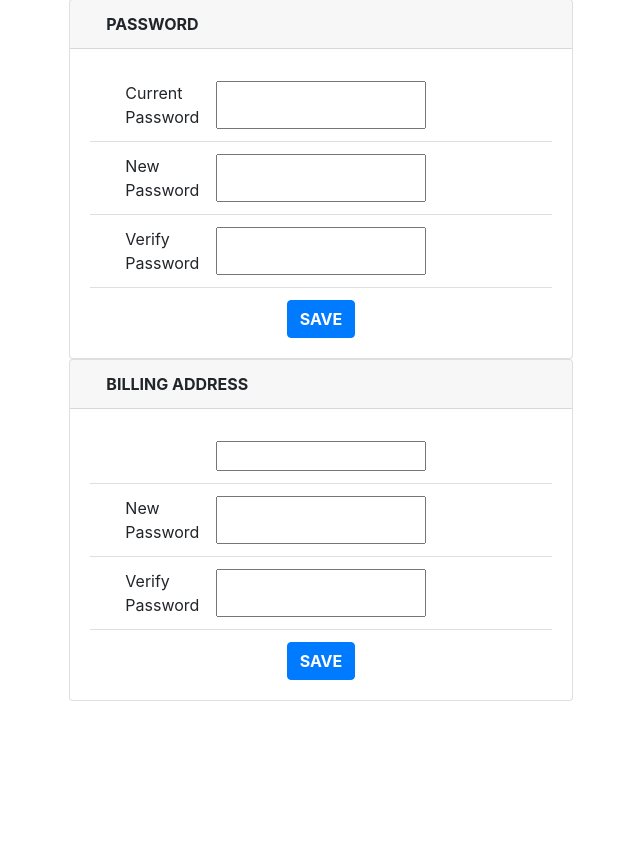
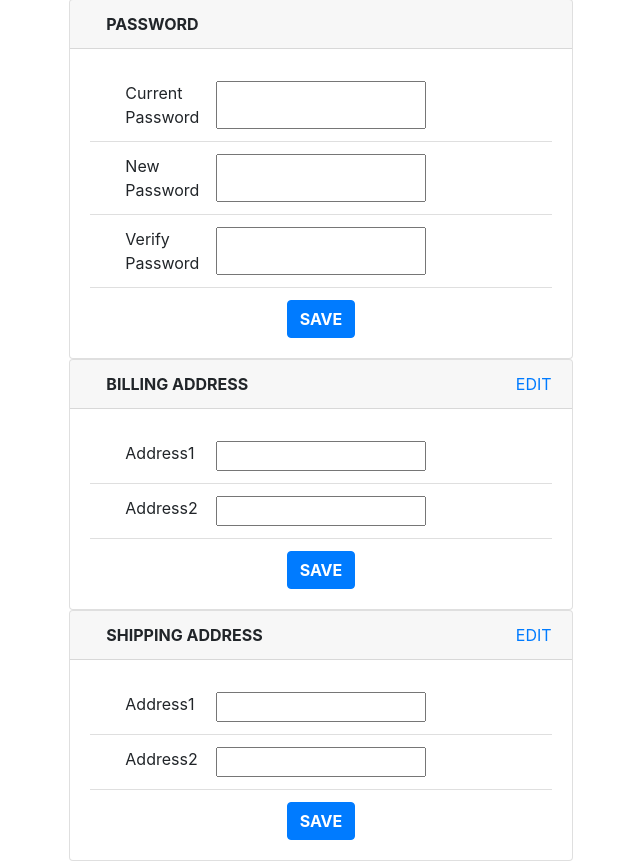
Before and after one commit to denricklaborada/SECPROG-MP, a Django app: page /uacct/ in a window 1280 px wide. Shown: the part 597-1458 px from the top of the page, without its empty margins (319-959 px from the left). Before the commit the page ends 1298 px from the top, so only its background shows below. Run offline with Django 3.2, Linux system fonts and the light colour scheme; some libraries are stand-ins or nearby versions.

Commit message:
uaccount :)

```diff
--- a/aionwristwatches/ecommerce/static/css/uacct.css
+++ b/aionwristwatches/ecommerce/static/css/uacct.css
@@ -2,3 +2,7 @@
 {
     display:none;
 }
+#up
+{
+    display: none;
+}
--- a/aionwristwatches/ecommerce/templates/ecommerce/uacct.html
+++ b/aionwristwatches/ecommerce/templates/ecommerce/uacct.html
@@ -2,6 +2,11 @@
 {%load static%}
 {% block extrahead %}
 <link rel="stylesheet" type="text/css" href="{% static 'css/uacct.css' %}">
+{% endblock %}
+{% block extrascript%}
+<script>
+    $("#up").disabled = true;
+</script>
 {% endblock %}
 {% block body %}
 <div class="main-container mt-5">
@@ -80,22 +85,35 @@
     </div>
     <div class="container col-5 " >
         <div class="card">
-            <div class="card-header"><strong class="p-3">BILLING ADDRESS</strong></div>
+            <div class="card-header"><strong class="p-3">BILLING ADDRESS</strong><a href="#" class="pull-right" style="text-decoration: none;">EDIT</a></div>
             <div class = "card-body">
                 <ul class="list-group list-group-flush">
                     <li  class="list-group-item d-inline-flex ">
-                        <div class="col-3"></div>
-                        <input class="col-6" type="password" value="{{user.password}}"/>
+                        <div class="col-3">Address1</div>
+                        <input class="col-6" type="text" value="{{user.fname}}"/>
                     </li>
                     <li  class="list-group-item d-inline-flex ">
-                        <div class="col-3">New Password</div>
-                        <input class="col-6" type="password" value="{{user.mname}}"/>
+                        <div class="col-3">Address2</div>
+                        <input class="col-6" type="text" value="{{user.mname}}"/>
+                    </li>
+                </ul>
+                <div class="text-center mt-1 pt-2"><a href="#" class="btn btn-primary "><strong>SAVE</strong></a></div>
+            </div>
+        </div>
+    </div>
+    <div class="container col-5 " >
+        <div class="card">
+            <div class="card-header"><strong class="p-3">SHIPPING ADDRESS</strong><a href="#" class="pull-right" style="text-decoration: none;">EDIT</a></div>
+            <div class = "card-body">
+                <ul class="list-group list-group-flush">
+                    <li  class="list-group-item d-inline-flex ">
+                        <div class="col-3">Address1</div>
+                        <input class="col-6" type="text" value="{{user.fname}}"/>
                     </li>
                     <li  class="list-group-item d-inline-flex ">
-                        <div class="col-3">Verify Password</div>
-                        <input class="col-6" type="password" value="{{user.lname}}"/>
+                        <div class="col-3">Address2</div>
+                        <input class="col-6" type="text" value="{{user.mname}}"/>
                     </li>
-
                 </ul>
                 <div class="text-center mt-1 pt-2"><a href="#" class="btn btn-primary "><strong>SAVE</strong></a></div>
             </div>
```
